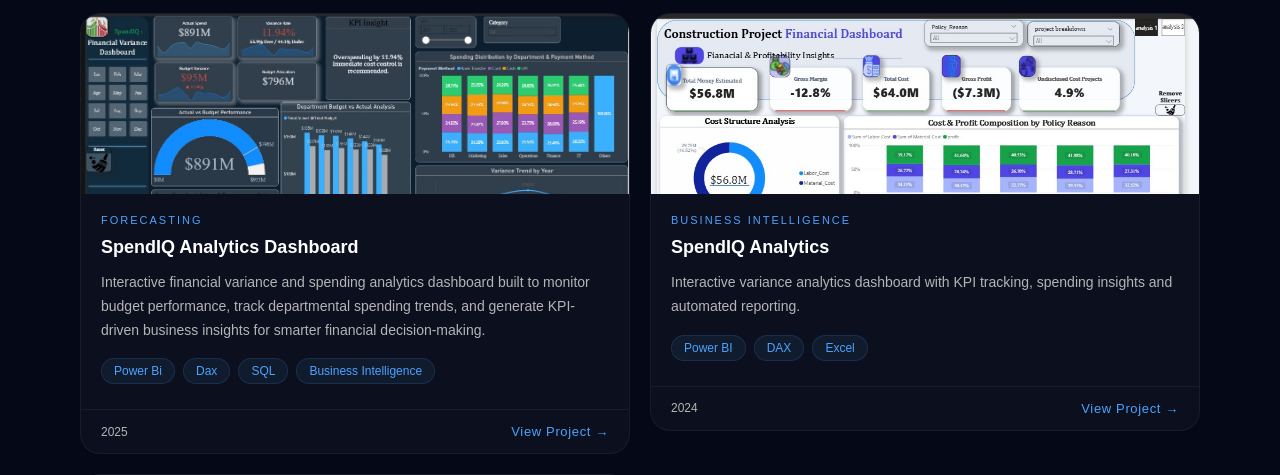
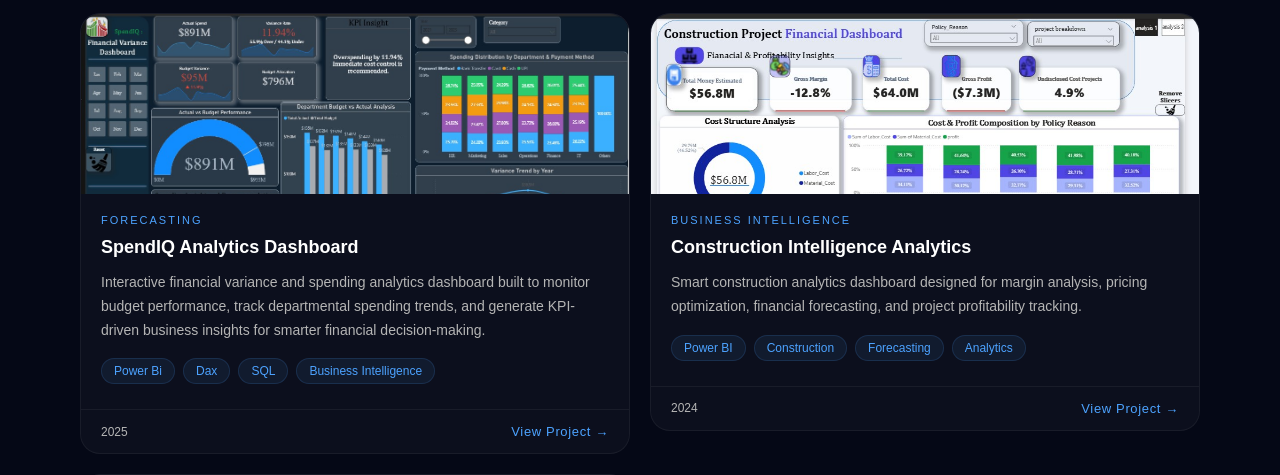
Before and after one commit to Marvel-del/Portfolio, a Flask app: page /project in a window 1280 px wide. Shown: the part 1041-1516 px from the top of the page. Run offline with Flask 3, Linux system fonts and the light colour scheme.

Commit message:
Update project.html

```diff
--- a/templates/project.html
+++ b/templates/project.html
@@ -107,15 +107,18 @@
       <img src="/static/images/spendiq-dashboard.png" alt="SpendIQ" class="project-image">
       <div class="project-content">
         <p class="project-category">Business Intelligence</p>
-        <h3>SpendIQ Analytics</h3>
+        <h3>Construction Intelligence Analytics</h3>
         <p class="project-description">
-          Interactive variance analytics dashboard with KPI tracking,
-          spending insights and automated reporting.
+          Smart construction analytics dashboard
+          designed for margin analysis, pricing
+          optimization, financial forecasting, and project
+          profitability tracking.
         </p>
         <div class="project-tags">
           <span>Power BI</span>
-          <span>DAX</span>
-          <span>Excel</span>
+          <span>Construction</span>
+          <span>Forecasting</span>
+          <span>Analytics</span>
         </div>
       </div>
       <div class="project-footer">
```
